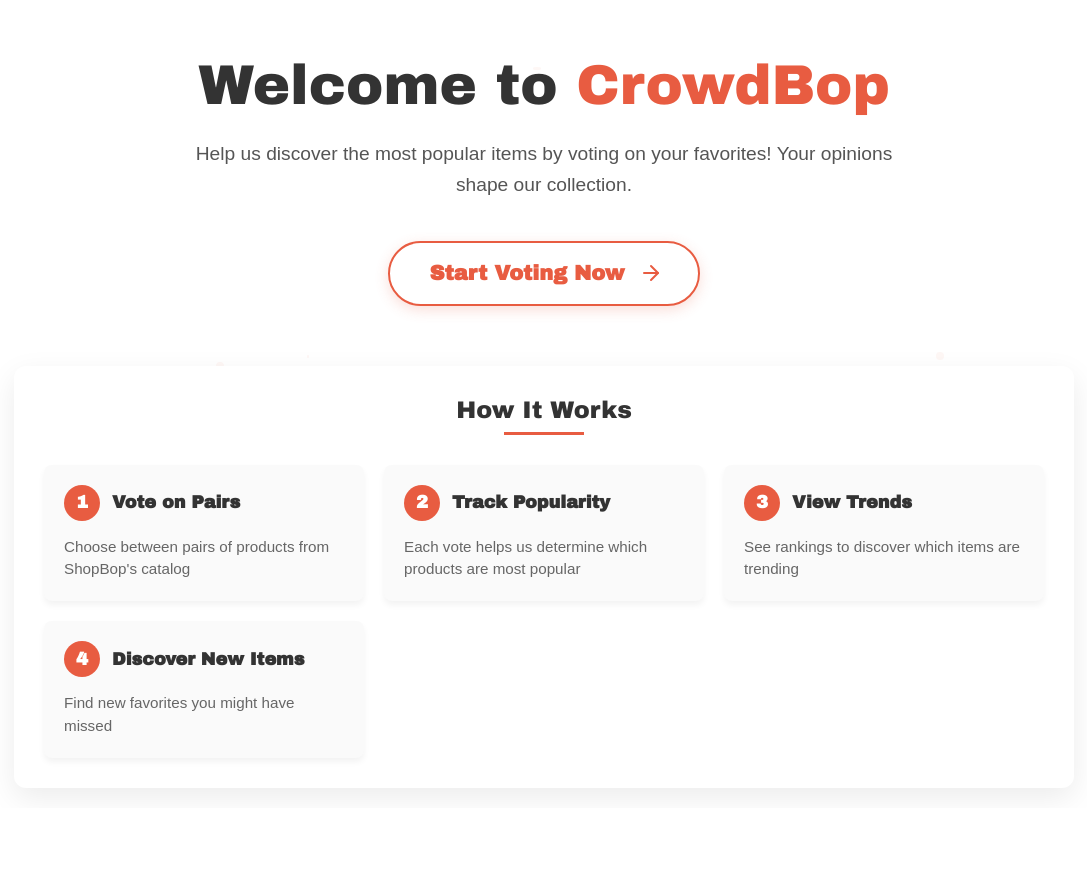
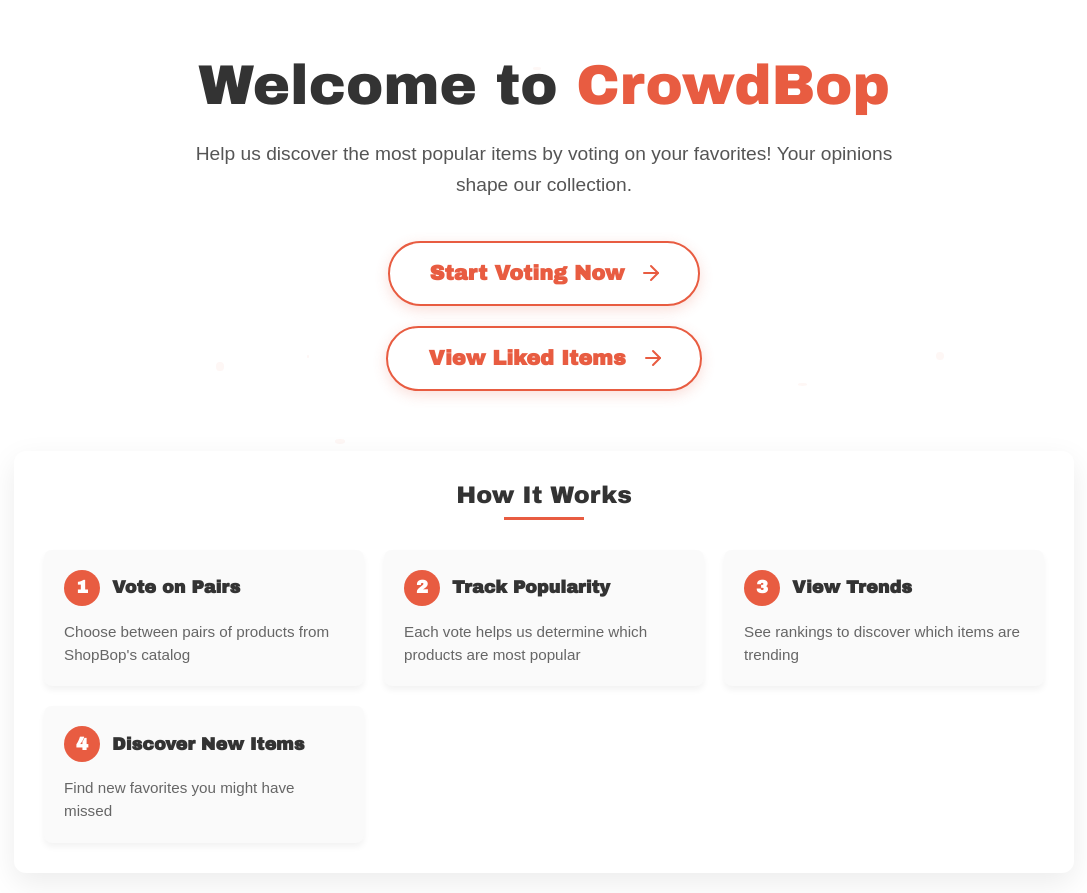
Before and after one commit to Crowdbop-ai/React_website, a React (Vite) app: page / in a window 1280 px wide. Shown: the whole page, without its empty margins (96-1183 px from the left). Before the commit the page ends 808 px from the top, so only its background shows below. Built offline with nearby package versions, Linux system fonts and the light colour scheme.

Commit message:
Added liked items component and edited homepage buttons to navigate to voting and liked page

```diff
--- a/package.json
+++ b/package.json
@@ -13,6 +13,7 @@
     "bootstrap": "^5.3.3",
     "react": "^19.0.0",
     "react-bootstrap": "^2.10.2",
+    "react-bootstrap-icons": "^1.11.5",
     "react-dom": "^19.0.0",
     "react-router": "^6.23.1",
     "react-router-dom": "^6.29.0"
--- a/src/content/CrowdbopHome.jsx
+++ b/src/content/CrowdbopHome.jsx
@@ -1,7 +1,9 @@
 import React, { useState, useEffect } from "react";
+import { useNavigate } from "react-router-dom";
 
 const CrowdbopHome = () => {
   const [isAnimated, setIsAnimated] = useState(false);
+  const navigate = useNavigate();
 
   // Trigger animations after component mount
   useEffect(() => {
@@ -60,15 +62,18 @@
         </p>
 
         {/* Custom Button */}
-        <div
+         {/* Buttons Container (Stacked Vertically) */}
+         <div
           style={{
             display: "flex",
-            justifyContent: "center",
+            flexDirection: "column",
+            alignItems: "center",
+            gap: "20px", // Spacing between buttons
             marginTop: "30px",
           }}
         >
           <button
-            onClick={handleStartVoting}
+            onClick={() => navigate("/voting")}
             className="voting-button"
             style={{
               position: "relative",
@@ -103,6 +108,60 @@
             }}
           >
             Start Voting Now
+            <svg
+              width="24"
+              height="24"
+              viewBox="0 0 24 24"
+              fill="none"
+              stroke="currentColor"
+              strokeWidth="2"
+              strokeLinecap="round"
+              strokeLinejoin="round"
+              style={{
+                marginLeft: "10px",
+                animation: "arrowBounce 1s infinite",
+              }}
+            >
+              <line x1="5" y1="12" x2="19" y2="12"></line>
+              <polyline points="12 5 19 12 12 19"></polyline>
+            </svg>
+          </button>
+          <button
+            onClick={() => navigate("/liked")}
+            className="voting-button"
+            style={{
+              position: "relative",
+              backgroundColor: "#fff",
+              color: "#E85C41",
+              border: "2px solid #E85C41",
+              borderRadius: "50px",
+              padding: "15px 40px",
+              fontSize: "1.3rem",
+              fontWeight: "bold",
+              cursor: "pointer",
+              display: "flex",
+              alignItems: "center",
+              justifyContent: "center",
+              overflow: "hidden",
+              boxShadow: "0 4px 14px rgba(232, 92, 65, 0.2)",
+              transition: "all 0.3s ease",
+            }}
+            onMouseOver={(e) => {
+              e.currentTarget.style.backgroundColor = "#E85C41";
+              e.currentTarget.style.color = "#fff";
+              e.currentTarget.style.transform = "translateY(-3px)";
+              e.currentTarget.style.boxShadow =
+                "0 6px 20px rgba(232, 92, 65, 0.4)";
+            }}
+            onMouseOut={(e) => {
+              e.currentTarget.style.backgroundColor = "#fff";
+              e.currentTarget.style.color = "#E85C41";
+              e.currentTarget.style.transform = "translateY(0)";
+              e.currentTarget.style.boxShadow =
+                "0 4px 14px rgba(232, 92, 65, 0.2)";
+            }}
+          >
+            View Liked Items
             <svg
               width="24"
               height="24"
--- /dev/null
+++ b/src/content/CrowdbopLikedItems.jsx
@@ -0,0 +1,105 @@
+import React, { useEffect, useState } from "react";
+import { Container, Row, Col, Button } from "react-bootstrap";
+import { Trash } from "react-bootstrap-icons";
+
+const imgBaseURL = "https://m.media-amazon.com/images/G/01/Shopbop/p";
+const itemBaseURL = "https://www.shopbop.com/";
+
+function CrowdbopLikedItems() {
+    const [likedItems, setLikedItems] = useState([]);
+    const [isLoading, setIsLoading] = useState(true);
+
+    // Retrieve userId from localStorage (assumes user is logged in)
+    const userId = localStorage.getItem("userId");
+
+    // Fetch liked items from the backend dynamically
+    useEffect(() => {
+        if (!userId) {
+            setIsLoading(false);
+            return;
+        }
+
+        fetch(`https://s5g4aq9wn1.execute-api.us-east-2.amazonaws.com/prod/liked-items?userId=${userId}`)
+            .then(res => res.json())
+            .then(data => {
+                console.log("API Response:", data);
+                setLikedItems(data.likedItems || []); // Store fetched liked items
+                setIsLoading(false);
+            })
+            .catch(error => {
+                console.error("Error fetching liked items:", error);
+                setIsLoading(false);
+            });
+    }, [userId]);
+
+    // Function to delete an item locally (no API call since backend delete isn't working)
+    const handleDelete = (productSIN) => {
+        setLikedItems(prevItems => prevItems.filter(item => item.productSIN !== productSIN));
+    };
+
+    // If user is not logged in, show a message with a disabled login button
+    if (!userId) {
+        return (
+            <Container className="text-center" style={{ marginTop: "5rem" }}>
+                <h2>You are not logged in.</h2>
+                <p>Please log in to view your liked items.</p>
+                <Button variant="primary" disabled>Go to Login</Button> {/* Disabled button */}
+            </Container>
+        );
+    }
+
+    // Show loading message while fetching data
+    if (isLoading) {
+        return <h2 className="text-center" style={{ marginTop: "2rem" }}>Loading your liked items...</h2>;
+    }
+
+    return (
+        <Container fluid style={{ marginTop: "2rem", maxWidth: "800px" }}>
+            <h1 className="text-center mb-4">Your Liked Items</h1>
+
+            {/* If no liked items exist, show message */}
+            {likedItems.length === 0 ? (
+                <h3 className="text-center mt-4">You haven't liked any items yet.</h3>
+            ) : (
+                <>
+                    {/* Loop through liked items, displaying each as a row */}
+                    {likedItems.map((item, index) => (
+                        <React.Fragment key={index}>
+                            <Row className="align-items-center" style={{ marginBottom: "1.5rem" }}>
+                                {/* Product Image & Link */}
+                                <Col xs={4}>
+                                    <a href={itemBaseURL + item.ProductDetailURL} className="d-flex align-items-center">
+                                        <img
+                                            src={imgBaseURL + item.PrimaryImageURL}
+                                            alt={item.ProductName}
+                                            style={{ width: "150px", borderRadius: "5px" }}
+                                        />
+                                    </a>
+                                </Col>
+
+                                {/* Product Details */}
+                                <Col xs={6}>
+                                    <p style={{ margin: "0", fontSize: "18px" }}>
+                                        <strong>{item.ProductName}</strong> by {item.DesignerName} <br />
+                                        Price: <strong>${item.Price}</strong>
+                                    </p>
+                                </Col>
+
+                                {/* Delete Button */}
+                                <Col xs={2} className="text-center">
+                                    <Button variant="danger" onClick={() => handleDelete(item.productSIN)}>
+                                        <Trash size={24} />
+                                    </Button>
+                                </Col>
+                            </Row>
+                            {/* Add horizontal line between items */}
+                            {index !== likedItems.length - 1 && <hr />}
+                        </React.Fragment>
+                    ))}
+                </>
+            )}
+        </Container>
+    );
+}
+
+export default CrowdbopLikedItems;
--- a/src/structural/CrowdbopApp.jsx
+++ b/src/structural/CrowdbopApp.jsx
@@ -4,6 +4,7 @@
 import CrowdbopHome from "../content/CrowdbopHome";
 import CrowdbopRankings from "../content/CrowdbopRankings";
 import CrowdbopVoting from "../content/CrowdbopVoting";
+import CrowdbopLikedItems from "../content/CrowdbopLikedItems";
 
 function CrowdbopApp() {
   return (
@@ -14,6 +15,7 @@
           <Route index element={<CrowdbopHome />} />
           <Route path="/rankings" element={<CrowdbopRankings />}></Route>
           <Route path="/voting" element={<CrowdbopVoting />}></Route>
+          <Route path="/liked" element={<CrowdbopLikedItems />}></Route>
           {/* TODO: Add a route for each page */}
           {/* TODO: Add a route to match with * for all other paths */}
           {/* <Route path="*" element={?} /> */}
```
Also changed, not shown: 1 other file (tests, documents, lock files or other folders).
